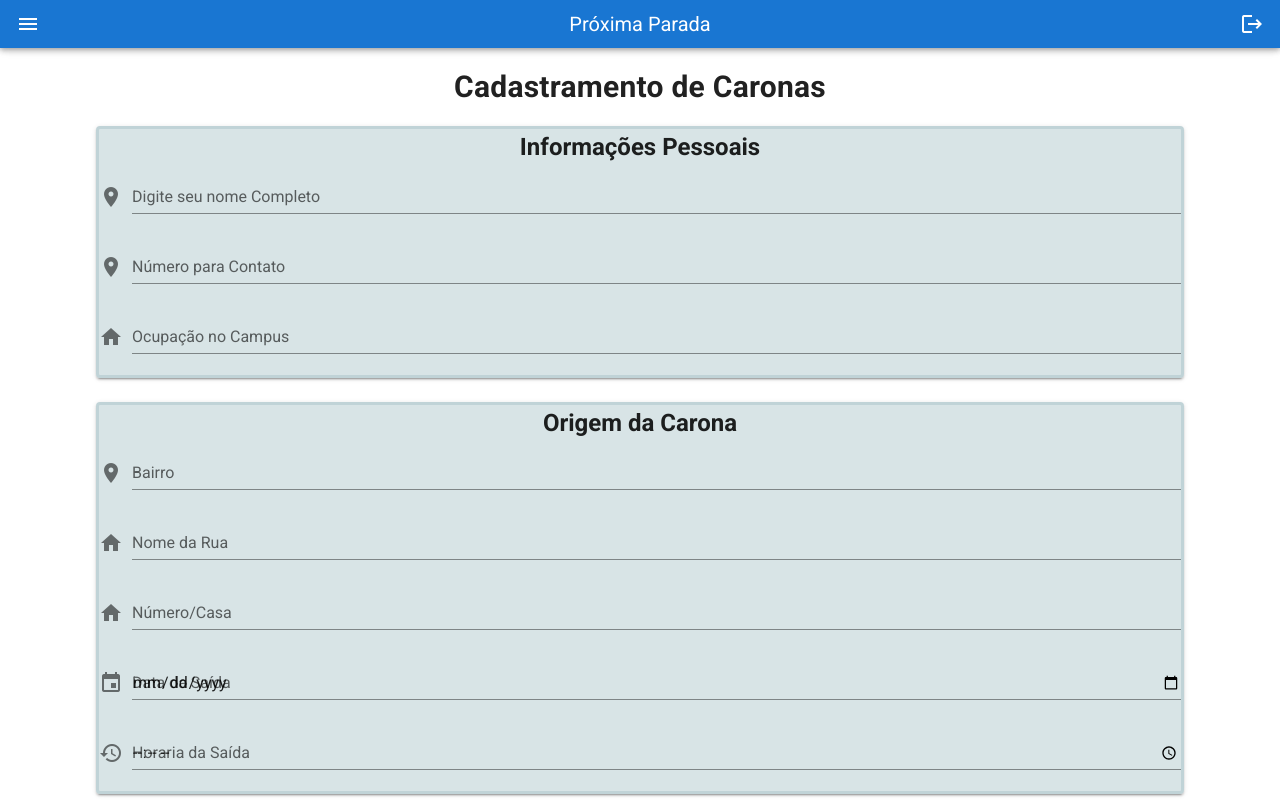
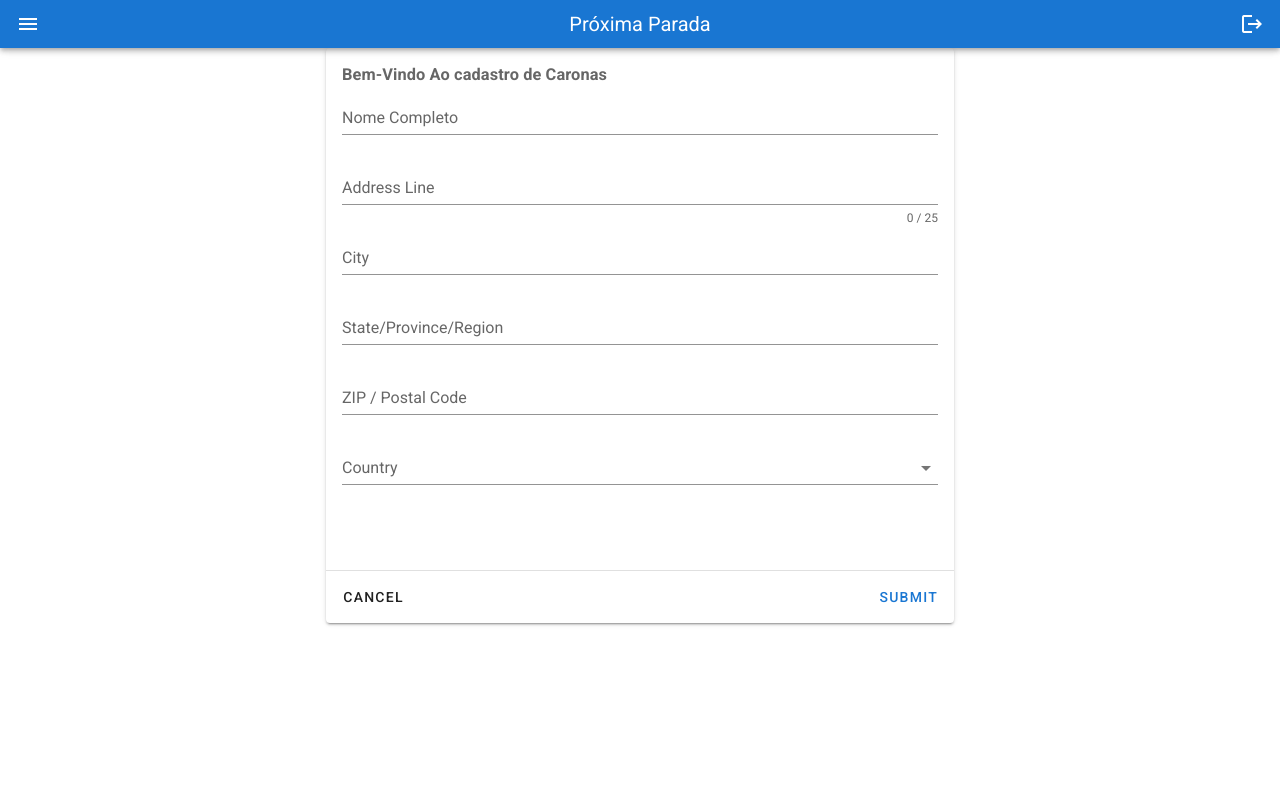
Before and after one commit to ifpi-picos/proxima-parada-front-end-vue, a Vue app: page /home/ride in a window 1280 px wide. Shown: the top 800 px of the page. Built offline with nearby package versions, Linux system fonts and the light colour scheme.

Commit message:
testando outro tipo de formulario

```diff
--- a/src/pages/home/Cadastrar-Carona.vue
+++ b/src/pages/home/Cadastrar-Carona.vue
@@ -1,5 +1,182 @@
-<template>
-    <v-card >
+ <template>
+    <div id="app">
+  <v-app id="inspire">
+
+    <v-row justify="center">
+
+      <v-col
+        cols="12"
+        sm="10"
+        md="8"
+        lg="6"
+      >
+        <v-card ref="form">
+
+          <v-card-text>
+            <h3> Bem-Vindo Ao cadastro de Caronas </h3>
+            <v-text-field
+              ref="name"
+              v-model="name"
+              :rules="[() => !!name || 'This field is required']"
+              :error-messages="errorMessages"
+              label="Nome Completo"
+              required
+            ></v-text-field>
+            <v-text-field
+              ref="address"
+              v-model="address"
+              :rules="[
+                () => !!address || 'This field is required',
+                () => !!address && address.length <= 25 || 'Address must be less than 25 characters',
+                addressCheck
+              ]"
+              label="Address Line"
+              placeholder="Snowy Rock Pl"
+              counter="25"
+              required
+            ></v-text-field>
+            <v-text-field
+              ref="city"
+              v-model="city"
+              :rules="[() => !!city || 'This field is required', addressCheck]"
+              label="City"
+              placeholder="El Paso"
+              required
+            ></v-text-field>
+            <v-text-field
+              ref="state"
+              v-model="state"
+              :rules="[() => !!state || 'This field is required']"
+              label="State/Province/Region"
+              required
+              placeholder="TX"
+            ></v-text-field>
+            <v-text-field
+              ref="zip"
+              v-model="zip"
+              :rules="[() => !!zip || 'This field is required']"
+              label="ZIP / Postal Code"
+              required
+              placeholder="79938"
+            ></v-text-field>
+            <v-autocomplete
+              ref="country"
+              v-model="country"
+              :rules="[() => !!country || 'This field is required']"
+              :items="countries"
+              label="Country"
+              placeholder="Select..."
+              required
+            ></v-autocomplete>
+          </v-card-text>
+          <v-divider class="mt-12"></v-divider>
+          <v-card-actions>
+            <v-btn text>
+              Cancel
+            </v-btn>
+            <v-spacer></v-spacer>
+            <v-slide-x-reverse-transition>
+              <v-tooltip
+                v-if="formHasErrors"
+                left
+              >
+                <template v-slot:activator="{ on, attrs }">
+                  <v-btn
+                    icon
+                    class="my-0"
+                    v-bind="attrs"
+                    @click="resetForm"
+                    v-on="on"
+                  >
+                    <v-icon>mdi-refresh</v-icon>
+                  </v-btn>
+                </template>
+                <span>Refresh form</span>
+              </v-tooltip>
+            </v-slide-x-reverse-transition>
+            <v-btn
+              color="primary"
+              text
+              @click="submit"
+            >
+              Submit
+            </v-btn>
+          </v-card-actions>
+        </v-card>
+      </v-col>
+    </v-row>
+  </v-app>
+</div>
+ </template>
+
+ <script>
+ export default {
+ data: () => ({
+    countries: ['Afghanistan', 'Albania', 'Algeria', 'Andorra', 'Angola', 'Anguilla', 'Antigua &amp; Barbuda', 'Argentina', 'Armenia', 'Aruba', 'Australia', 'Austria', 'Azerbaijan', 'Bahamas', 'Bahrain', 'Bangladesh', 'Barbados', 'Belarus', 'Belgium', 'Belize', 'Benin', 'Bermuda', 'Bhutan', 'Bolivia', 'Bosnia &amp; Herzegovina', 'Botswana', 'Brazil', 'British Virgin Islands', 'Brunei', 'Bulgaria', ],
+    errorMessages: '',
+    name: null,
+    address: null,
+    city: null,
+    state: null,
+    zip: null,
+    country: null,
+    formHasErrors: false,
+  }),
+
+  computed: {
+    form () {
+      return {
+        name: this.name,
+        address: this.address,
+        city: this.city,
+        state: this.state,
+        zip: this.zip,
+        country: this.country,
+      }
+    },
+  },
+
+  watch: {
+    name () {
+      this.errorMessages = ''
+    },
+  },
+
+  methods: {
+    addressCheck () {
+      this.errorMessages = this.address && !this.name
+        ? `Hey! I'm required`
+        : ''
+
+      return true
+    },
+    resetForm () {
+      this.errorMessages = []
+      this.formHasErrors = false
+
+      Object.keys(this.form).forEach(f => {
+        this.$refs[f].reset()
+      })
+    },
+    submit () {
+      this.formHasErrors = false
+
+      Object.keys(this.form).forEach(f => {
+        if (!this.form[f]) this.formHasErrors = true
+
+        this.$refs[f].validate(true)
+      })
+    },
+  },
+}
+
+
+</script>
+
+
+
+ <!-- <template>
+   <v-card >
         <div class="title">
             <h2>Cadastramento de Caronas</h2>
         </div>
@@ -56,15 +233,13 @@
                 </v-row>
                 <h2>Frequência da Rotas</h2>
                     <v-col class="d-flex" cols="12" sm="12" >
-                        <v-select v-if='regular' prepend-icon="send" :items="frequenciaRotas" label="Frequência da Rota" />
+                        <v-select prepend-icon="send" :items="frequenciaRotas" label="Frequência da Rota" />
                         <v-select prepend-icon="send" :items="diaSemanas"  label="Escolha os dias da semanas"/>
-                        <v-select v-if='naoregular' prepend-icon="send" :items="frequenciaRotas" label="Frequência da Rota" />
+
 
                     </v-col>
                 <v-row>
-                    <v-col >
-                        <v-select v-if="f" prepend-icon="send" :items="diaSemanas"  label="Escolha os dias da semanas"/>
-                    </v-col>
+
                 </v-row>
             </v-container>
         </v-card> <br>
@@ -82,6 +257,7 @@
         </v-container>
     </v-card>
 </template>
+
 
 <script>
 export default {
@@ -129,4 +305,4 @@ export default {
 
     }
 
-</style>
+</style> -->
```
